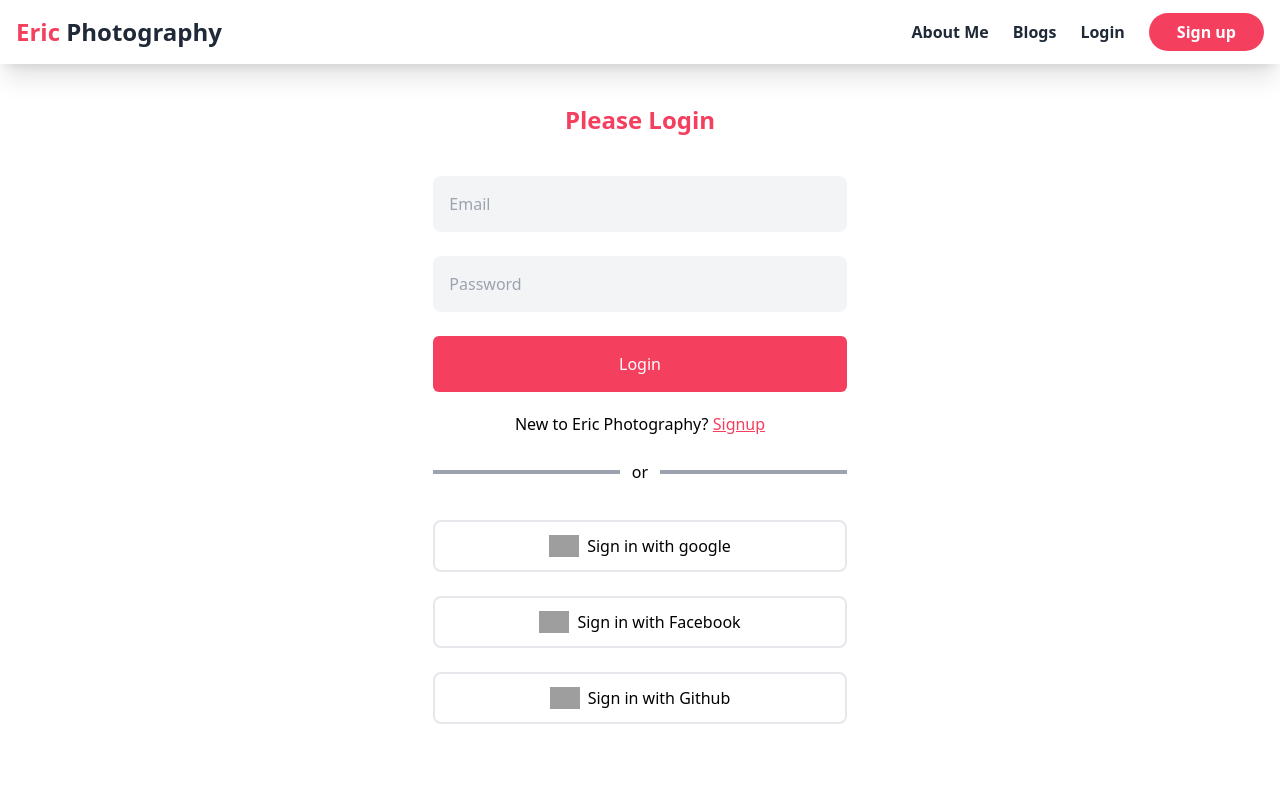
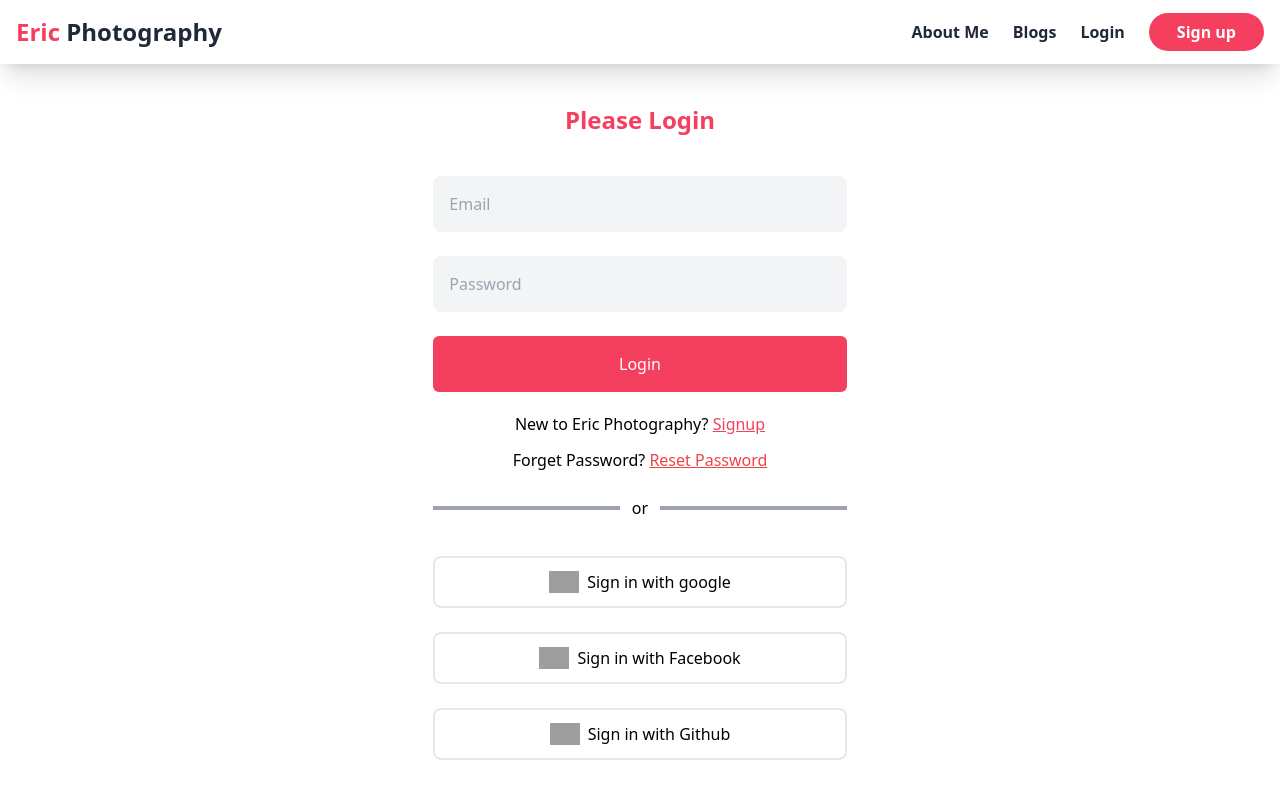
Before and after one commit to motalibpathan/photography-service-provider, a React (Create React App) app: page /login in a window 1280 px wide. Shown: the top 800 px of the page. Built offline with nearby package versions, Linux system fonts and the light colour scheme; no server answers; grey boxes are pictures that could not be loaded.

Commit message:
password reset option added

```diff
--- a/src/components/Login/Login.js
+++ b/src/components/Login/Login.js
@@ -1,6 +1,10 @@
-import React, { useEffect } from "react";
-import { useSignInWithEmailAndPassword } from "react-firebase-hooks/auth";
+import React, { useEffect, useRef } from "react";
+import {
+  useSendPasswordResetEmail,
+  useSignInWithEmailAndPassword,
+} from "react-firebase-hooks/auth";
 import { Link, useLocation, useNavigate } from "react-router-dom";
+import { toast, ToastContainer } from "react-toastify";
 import auth from "../../firebase.init";
 import Loading from "../Loading/Loading";
 import SocialMediaLogin from "../SocialMediaLogin/SocialMediaLogin";
@@ -8,17 +12,12 @@ import SocialMediaLogin from "../SocialMediaLogin/SocialMediaLogin";
 const Login = () => {
   const navigate = useNavigate();
   const location = useLocation();
+  const emailRef = useRef("");
+  const passwordRef = useRef("");
 
   const [signInWithEmailAndPassword, user, loading, error] =
     useSignInWithEmailAndPassword(auth);
-
-  const handleSubmit = (event) => {
-    event.preventDefault();
-
-    const email = event.target.email.value;
-    const password = event.target.password.value;
-    signInWithEmailAndPassword(email, password);
-  };
+  const [sendPasswordResetEmail, sending] = useSendPasswordResetEmail(auth);
 
   let from = location.state?.from?.pathname || "/";
   let errorElement;
@@ -39,6 +38,23 @@ const Login = () => {
     );
   }
 
+  const handleSubmit = (event) => {
+    event.preventDefault();
+    const email = emailRef.current.value;
+    const password = passwordRef.current.value;
+    signInWithEmailAndPassword(email, password);
+  };
+
+  const resetPassword = async () => {
+    const email = emailRef.current.value;
+    if (email) {
+      await sendPasswordResetEmail(email);
+      toast.success("Sent email!");
+    } else {
+      toast.warn("Please enter your email address!");
+    }
+  };
+
   return (
     <div className="md:container mx-auto w-full p-5 mb-10 min-h-screen">
       <h1 className="text-2xl text-center mt-5 font-bold text-rose-500">
@@ -49,6 +65,7 @@ const Login = () => {
         className="md:w-1/3 w-full mt-10 mx-auto space-y-6"
       >
         <input
+          ref={emailRef}
           className="w-full p-4 bg-gray-100 rounded-lg"
           required
           type="email"
@@ -56,6 +73,7 @@ const Login = () => {
           placeholder="Email"
         />
         <input
+          ref={passwordRef}
           className="w-full p-4 bg-gray-100 rounded-lg"
           required
           type="password"
@@ -75,7 +93,17 @@ const Login = () => {
           Signup
         </Link>
       </p>
+      <p className="text-center mt-3">
+        Forget Password?{" "}
+        <button
+          className="text-red-500 underline"
+          onClick={() => resetPassword()}
+        >
+          Reset Password
+        </button>{" "}
+      </p>
       <SocialMediaLogin />
+      <ToastContainer />
     </div>
   );
 };
```
